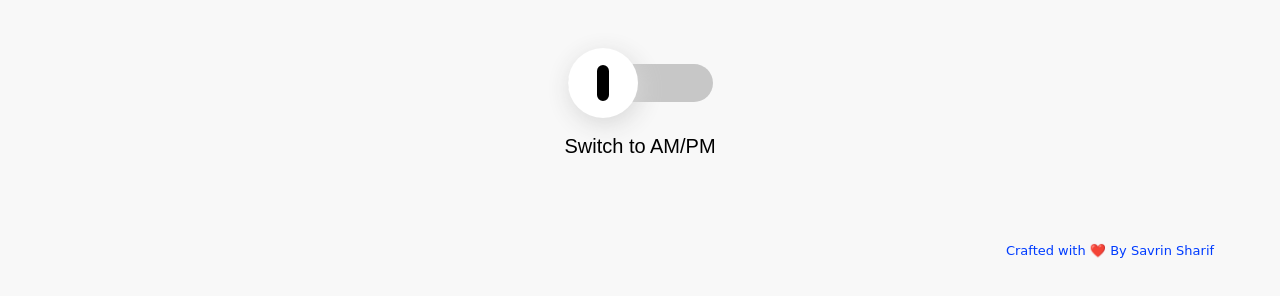
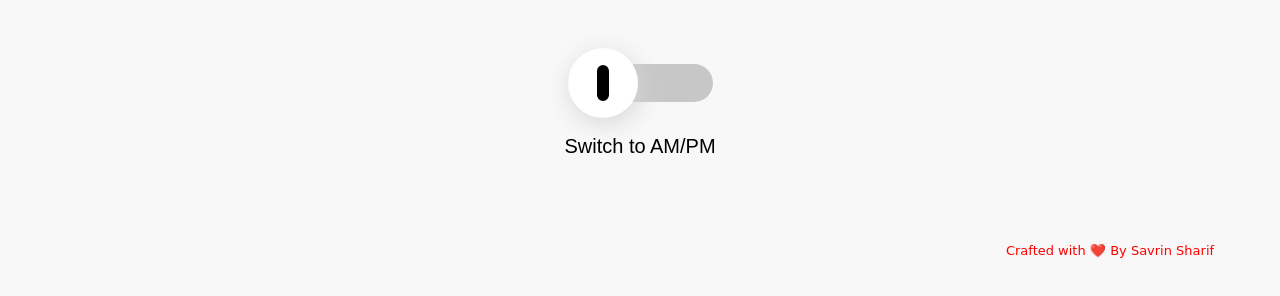
Before and after one commit to SavrinAlif/digital_clock, a plain HTML site: page index.html in a window 1280 px wide. Shown: the part 504-800 px from the top of the page. Drawn offline with Linux system fonts and the light colour scheme.

```diff
--- a/style.css
+++ b/style.css
@@ -211,7 +211,7 @@ input[type="checkbox"] {
   font-size: 12px;
   line-height: 50px;
   text-align: center;
-  color: rgb(0, 60, 255);
+  color: rgb(255, 0, 0);
   position: relative;
   transform: rotate(0deg);
   animation: heartbeat 2.8s infinite;
```
Also changed, not shown: 1 other file.
